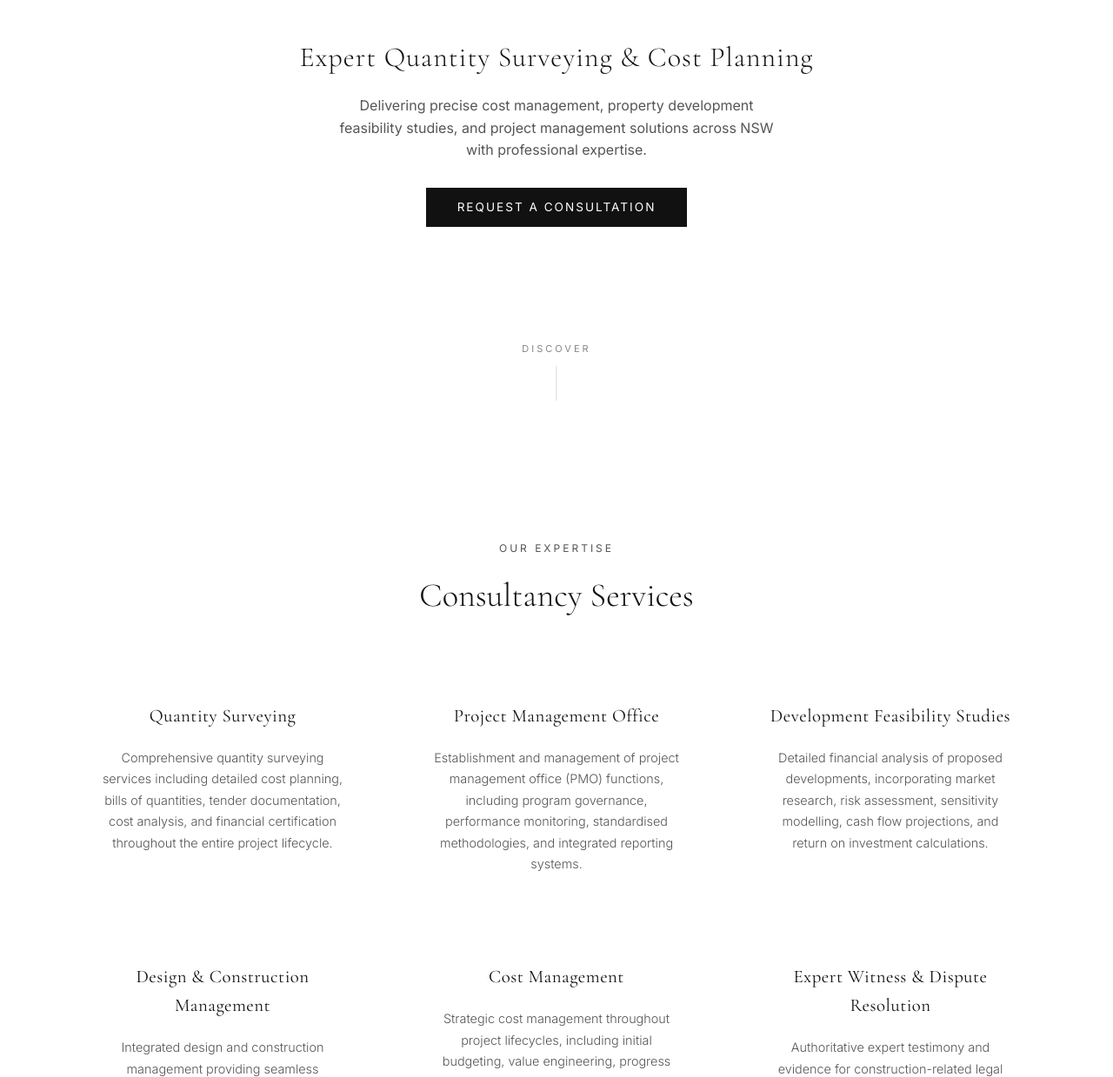
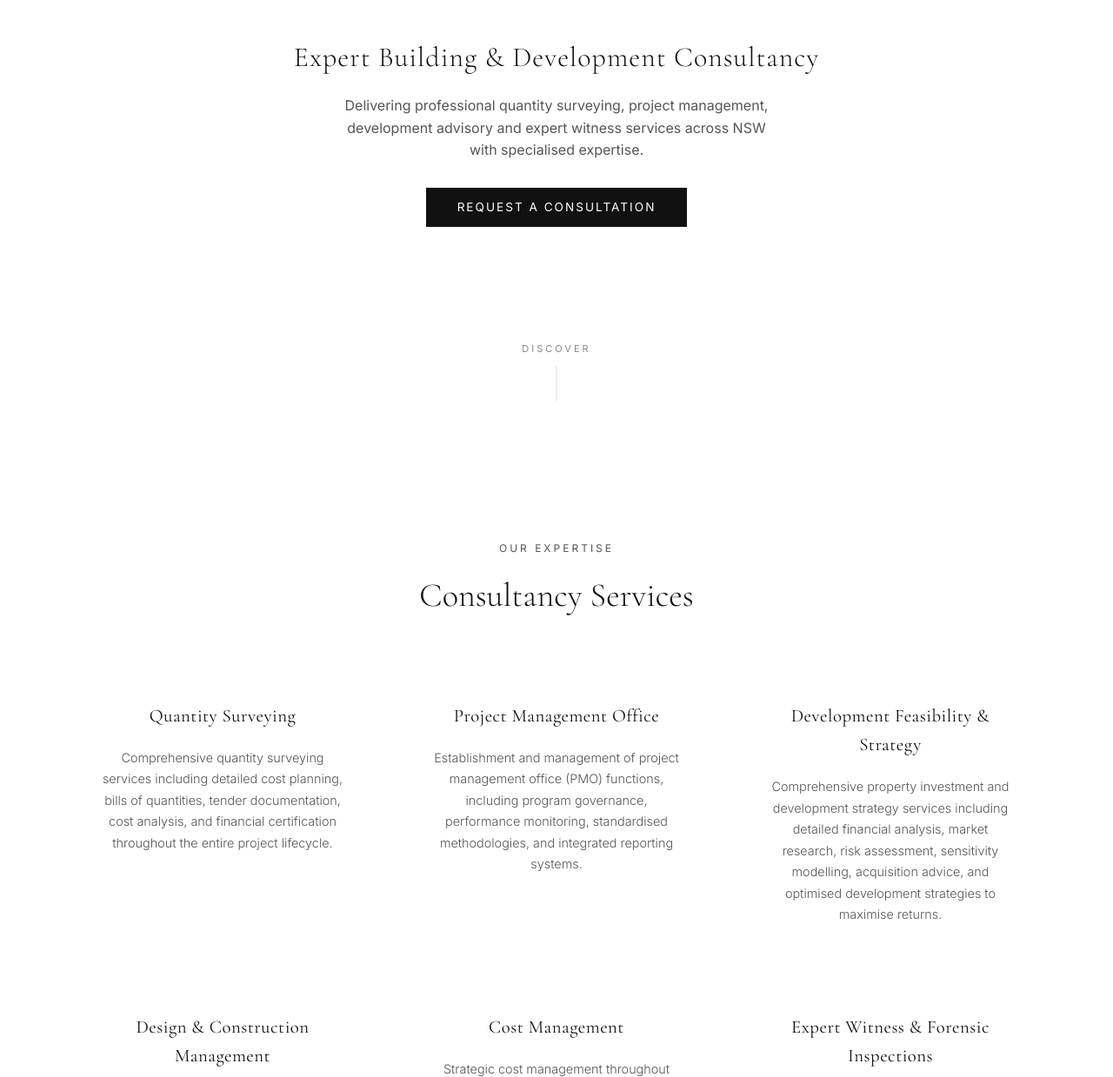
Before and after one commit to BuildCal/caldon-web1, a plain HTML site: page consultancy.html in a window 1280 px wide. Shown: the part 299-1538 px from the top of the page at 87% size. Drawn offline with nearby package versions, Linux system fonts and the light colour scheme.

Commit message:
Update consultancy.html

```diff
--- a/consultancy.html
+++ b/consultancy.html
@@ -941,8 +941,8 @@
   <div class="hero">
     <div class="hero-content">
       <img src="logo.png" alt="CALDON™ Logo" class="hero-logo fade-in">
-      <p class="hero-tagline fade-up">Expert Quantity Surveying & Cost Planning</p>
-      <p class="hero-subtext fade-up" style="animation-delay: 0.3s;">Delivering precise cost management, property development feasibility studies, and project management solutions across NSW with professional expertise.</p>
+      <p class="hero-tagline fade-up">Expert Building & Development Consultancy</p>
+      <p class="hero-subtext fade-up" style="animation-delay: 0.3s;">Delivering professional quantity surveying, project management, development advisory and expert witness services across NSW with specialised expertise.</p>
       <a href="#contact" class="cta-button fade-up" style="animation-delay: 0.6s;">Request a Consultation</a>
     </div>
     <div class="scroll-indicator">Discover</div>
@@ -963,8 +963,8 @@
           <p>Establishment and management of project management office (PMO) functions, including program governance, performance monitoring, standardised methodologies, and integrated reporting systems.</p>
         </div>
         <div class="service-item">
-          <h3>Development Feasibility Studies</h3>
-          <p>Detailed financial analysis of proposed developments, incorporating market research, risk assessment, sensitivity modelling, cash flow projections, and return on investment calculations.</p>
+          <h3>Development Feasibility & Strategy</h3>
+          <p>Comprehensive property investment and development strategy services including detailed financial analysis, market research, risk assessment, sensitivity modelling, acquisition advice, and optimised development strategies to maximise returns.</p>
         </div>
         <div class="service-item">
           <h3>Design & Construction Management</h3>
@@ -975,8 +975,8 @@
           <p>Strategic cost management throughout project lifecycles, including initial budgeting, value engineering, progress claim assessment, variation evaluation, and final account reconciliation.</p>
         </div>
         <div class="service-item">
-          <h3>Expert Witness & Dispute Resolution</h3>
-          <p>Authoritative expert testimony and evidence for construction-related legal proceedings, leveraging extensive industry knowledge to provide credible, fact-based insights in dispute resolution.</p>
+          <h3>Expert Witness & Forensic Inspections</h3>
+          <p>Authoritative expert testimony and forensic building inspections for construction-related legal proceedings, providing detailed defect analysis, root cause determination, and credible, fact-based insights for dispute resolution.</p>
         </div>
       </div>
     </div>
@@ -1092,10 +1092,10 @@
           <option value="" disabled selected>Select a Service</option>
           <option value="Quantity Surveying">Quantity Surveying</option>
           <option value="Project Management Office">Project Management Office (PMO)</option>
-          <option value="Development Feasibility Studies">Development Feasibility Studies</option>
+          <option value="Development Feasibility & Strategy">Development Feasibility & Strategy</option>
           <option value="Design & Construction Management">Design & Construction Management</option>
           <option value="Cost Management">Cost Management</option>
-          <option value="Expert Witness & Dispute Resolution">Expert Witness & Dispute Resolution</option>
+          <option value="Expert Witness & Forensic Inspections">Expert Witness & Forensic Inspections</option>
           <option value="Other">Other</option>
         </select>
         <textarea name="message" placeholder="Tell us about your requirements" required></textarea>
```
